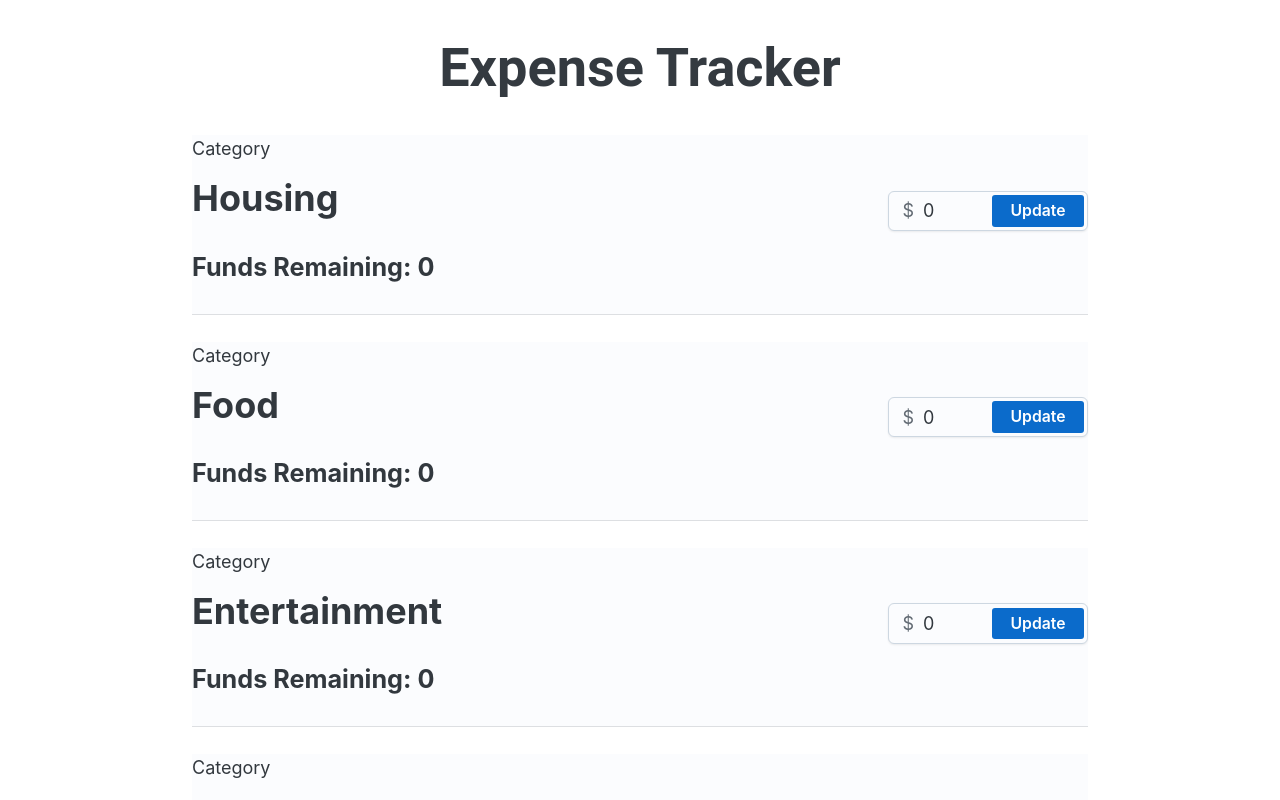
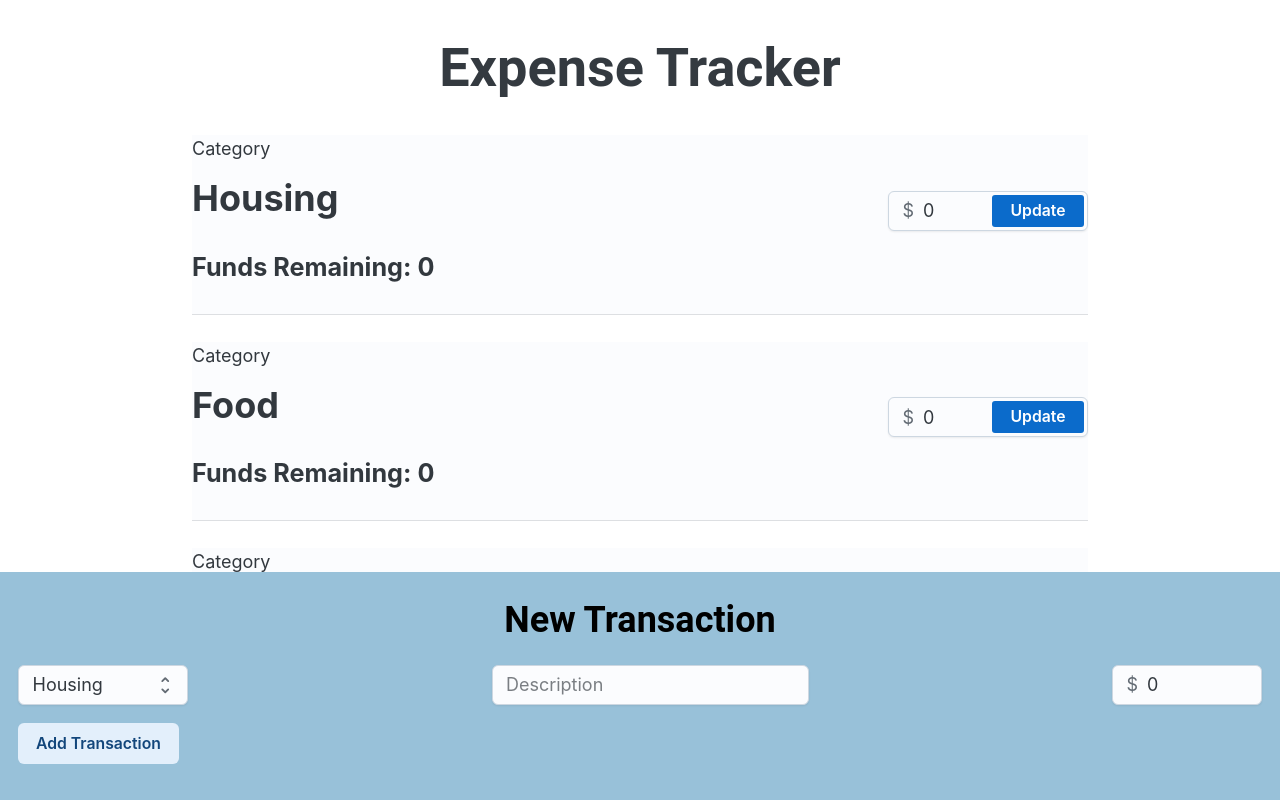
Before and after one commit to RuxinQu/expense-tracker, a React (Create React App) app: page / in a window 1280 px wide. Shown: the top 800 px of the page. Built offline with nearby package versions, Linux system fonts and the light colour scheme.

Commit message:
add transaction slice

```diff
--- a/src/App.css
+++ b/src/App.css
@@ -26,6 +26,23 @@ h3 {
   color: red;
 }
 
+.transaction-form-container {
+  box-sizing: border-box !important;
+  position: sticky !important;
+  width: 100% !important;
+  bottom: 0 !important;
+  padding: 1rem !important;
+  background-color: #98c1d9 !important;
+}
+
+.transaction-form {
+  display: flex !important;
+  flex-direction: row !important;
+  justify-content: space-between !important;
+  align-items: center !important;
+  background-color: transparent !important;
+}
+
 @media screen and (max-width: 600px) {
   h1 {
     font-size: 2rem;
--- a/src/App.js
+++ b/src/App.js
@@ -1,6 +1,7 @@
 import { Budgets } from "./components/Budgets";
+import { Transaction } from "./components/Transaction";
 import { CssVarsProvider } from "@mui/joy/styles";
-import { CATEGORIES } from "./util/data";
+
 import "./App.css";
 
 function App() {
@@ -9,6 +10,7 @@ function App() {
       <CssVarsProvider>
         <h1>Expense Tracker</h1>
         <Budgets />
+        <Transaction />
       </CssVarsProvider>
     </div>
   );
--- /dev/null
+++ b/src/components/Transaction.js
@@ -0,0 +1,76 @@
+import React, { useState } from "react";
+import { useDispatch } from "react-redux";
+import { addTransaction } from "../features/transactionSlice";
+import { CATEGORIES } from "../util/data";
+import { Box, Input, Select, Option, Button } from "@mui/joy";
+
+export const Transaction = () => {
+  const [description, setDescription] = useState("");
+  const [category, setCategory] = useState(CATEGORIES[0]);
+  const [amount, setAmount] = useState(0);
+
+  const dispatch = useDispatch();
+  const handleAddTransaction = () => {
+    if (amount != 0) {
+      dispatch(
+        addTransaction({
+          category,
+          description,
+          amount,
+        })
+      );
+      setAmount(0);
+    }
+  };
+
+  return (
+    <Box className="transaction-form-container">
+      <h2 style={{ textAlign: "center" }}>New Transaction</h2>
+      <Box className="transaction-form">
+        <Select
+          value={category}
+          sx={{ fontSize: { xs: "0.7rem", sm: "1rem", width: "170px" } }}
+          onChange={(e, newValue) => setCategory(newValue)}
+        >
+          {CATEGORIES.map((c) => (
+            <Option value={c} key={c}>
+              {c}
+            </Option>
+          ))}
+        </Select>
+        <Input
+          placeholder="Description"
+          value={description}
+          onChange={({ target }) => setDescription(target.value)}
+          sx={{
+            width: { xs: 100, sm: "auto" },
+            fontSize: { xs: "0.7rem", sm: "1rem" },
+          }}
+        />
+        <Input
+          type="number"
+          value={amount}
+          onChange={({ target }) => setAmount(target.value)}
+          startDecorator={{ dollar: "$" }["dollar"]}
+          slotProps={{
+            input: {
+              min: 0,
+              step: 1,
+            },
+          }}
+          sx={{
+            width: { xs: 100, sm: 150 },
+            fontSize: { xs: "0.7rem", sm: "1rem" },
+          }}
+        />
+      </Box>
+      <Button
+        variant="soft"
+        sx={{ margin: "1rem 0" }}
+        onClick={handleAddTransaction}
+      >
+        Add Transaction
+      </Button>
+    </Box>
+  );
+};
--- a/src/features/budgetsSlice.js
+++ b/src/features/budgetsSlice.js
@@ -1,6 +1,6 @@
 import { createSlice } from "@reduxjs/toolkit";
 import { CATEGORIES } from "../util/data";
-// categories slice object
+
 export const budgetsSlice = createSlice({
   name: "budgets",
   initialState: CATEGORIES.map((category) => ({
@@ -8,7 +8,6 @@ export const budgetsSlice = createSlice({
     amount: 0,
   })),
   reducers: {
-    // createSlice use immuter so the Array.push method won't change the current state
     updateBudgets: (state, action) => {
       state.map((item) => {
         if (item.category === action.payload.category) {
@@ -19,7 +18,7 @@ export const budgetsSlice = createSlice({
   },
 });
 
-// define a selector
+// export the selector
 export const selectBudgets = (state) => state.budgets;
 
 // export action and reducer
--- a/src/features/store.js
+++ b/src/features/store.js
@@ -2,10 +2,12 @@ import { configureStore } from "@reduxjs/toolkit";
 
 // import the reducers from slice FileSystem
 import budgetsReducer from "./budgetsSlice";
+import transactionReducer from "./transactionSlice";
 
 // configure the store object and export as default
 export default configureStore({
   reducer: {
     budgets: budgetsReducer,
+    transactions: transactionReducer,
   },
 });
--- /dev/null
+++ b/src/features/transactionSlice.js
@@ -0,0 +1,17 @@
+import { createSlice } from "@reduxjs/toolkit";
+import { CATEGORIES } from "../util/data";
+
+export const transactionSlice = createSlice({
+  name: "transactions",
+  initialState: Object.fromEntries(CATEGORIES.map((c) => [c, []])),
+  reducers: {
+    addTransaction: (state, action) => {
+      state[action.payload.category].push(action.payload);
+    },
+  },
+});
+
+export const selectTransaction = (state) => state.transactions;
+
+export const { addTransaction } = transactionSlice.actions;
+export default transactionSlice.reducer;
```
